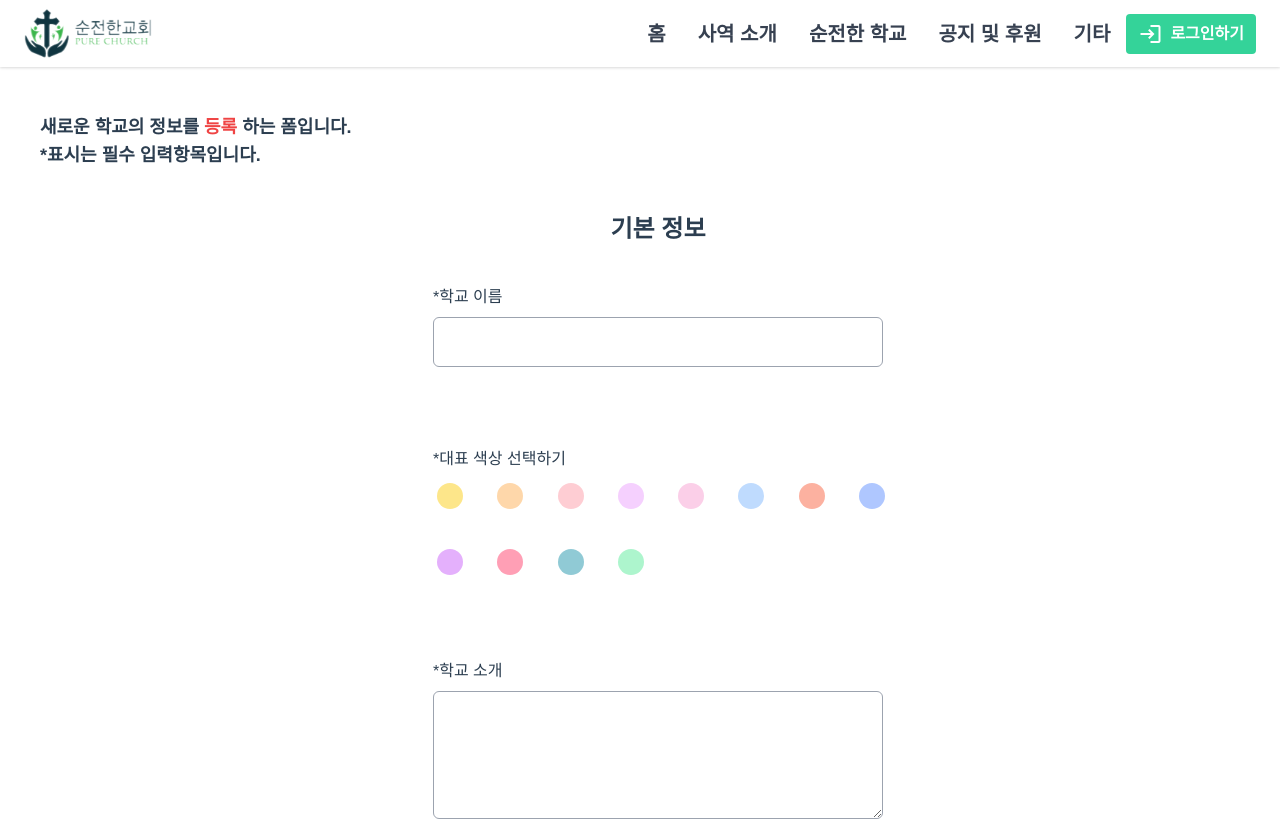
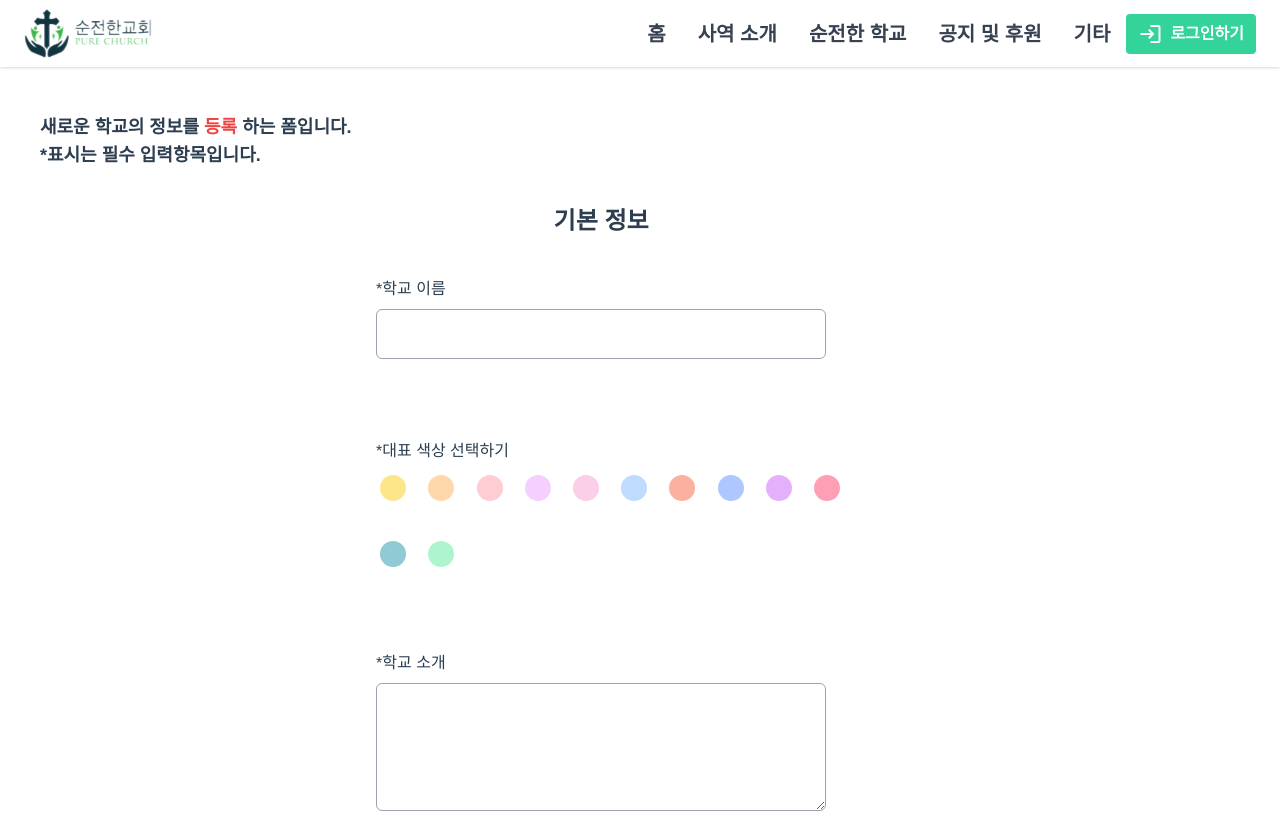
Before and after one commit to parkyoungmean/pure-church, a Vue app: page /schoolregistration in a window 1280 px wide. Shown: the top 821 px of the page. Built offline with nearby package versions, Linux system fonts and the light colour scheme.

Commit message:
10-10-02-01 SchoolRegistration: correct web design of Curriculum Creator

```diff
--- a/src/components/school/SchoolRegistration.vue
+++ b/src/components/school/SchoolRegistration.vue
@@ -127,7 +127,7 @@
         </div>
         <div class="field input-group">
           <label for="schoolcolor">*대표 색상 선택하기</label>
-          <div class="grid grid-cols-8 gap-8 items-center">
+          <div class="grid grid-cols-8 xl:grid-cols-10 gap-8 items-center">
             <!-- click - ring-2 ring-yellow-800 -->
             <label for="" class="option_item">
               <input
@@ -646,7 +646,7 @@
       <div class="form-step slidepage flex flex-col items-center">
         <h1 class="text-center text-lg md:text-2xl font-extrabold">쿼리큘럼</h1>
         <!-- Input Lecture -->
-        <div class="flex justify-center mb-5 field h-14 w-[180%]">
+        <div class="flex justify-center field h-14 w-[180%]">
           <input
             @keypress.enter="addLecture"
             class="px-5 py-2 rounded-l-full bg-blue-100 placeholder-blue-400"
@@ -688,7 +688,7 @@
                   items-center
                   gap-4
                   p-1
-                  md:p-4
+                  md:p-1
                   bg-gradient-to-r
                   from-blue-200
                   to-blue-100
@@ -905,6 +905,8 @@ export default {
         createdAt: new Date().getTime(),
         active: false,
       });
+
+      lecture_title.value = "";
     };
 
     const removeLecture = (lecture) => {
@@ -960,17 +962,18 @@ input {
   width: 400%;
   margin: 0 auto;
   /* border-radius: 0.35rem; */
-  padding: 1.5rem;
+  padding: 1.0rem;
 }
 
 .form .form-step {
-  width: 25%;
+  width: 23%;
+  margin: 0 75px 0 0;
   transition: margin-left 0.3s ease-in-out;
 }
 
 .form .form-step .field {
-  width: 450px;
-  margin: 40px 0;
+  width: 550px;
+  margin: 20px 0;
   position: relative;
 }
 
@@ -992,6 +995,7 @@ input {
 .option_item .radio {
   position: absolute;
   top: 6px;
+  left: 5px;
   z-index: 1;
   opacity: 0;
 }
@@ -1007,7 +1011,7 @@ input {
     display: block;
     position: relative;
     /* width: 175px;
-  height: 20px; */
+    height: 20px; */
     margin: 4px;
   }
   .option_item .option_inner {
```
